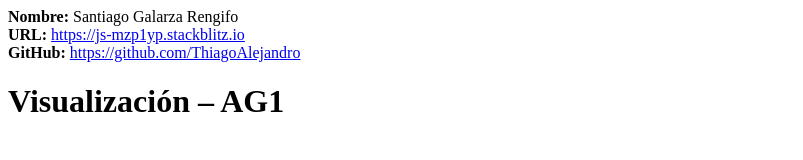
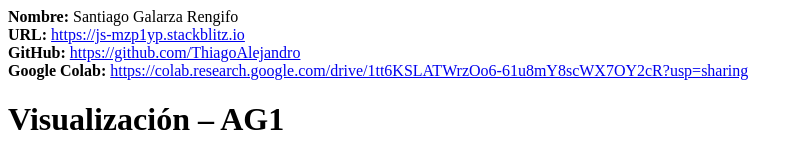
Before and after one commit to ThiagoAlejandro/Ag1-Visualizacion-SantiagoGalarza, a website: page index.html in a window 1280 px wide. Shown: the top 160 px of the page, without its empty margins (0-803 px from the left). Drawn offline with Linux system fonts and the light colour scheme; grey boxes are pictures that could not be loaded.

Commit message:
1 file modified

```diff
--- a/index.html
+++ b/index.html
@@ -5,6 +5,10 @@
 <b>GitHub:</b>
 <a href="https://github.com/ThiagoAlejandro">
   https://github.com/ThiagoAlejandro </a
+><br />
+<b>Google Colab:</b>
+<a href="https://colab.research.google.com/drive/1tt6KSLATWrzOo6-61u8mY8scWX7OY2cR?usp=sharing">
+  https://colab.research.google.com/drive/1tt6KSLATWrzOo6-61u8mY8scWX7OY2cR?usp=sharing</a
 ><br />
 
 <h1>Visualización – AG1</h1>
```
